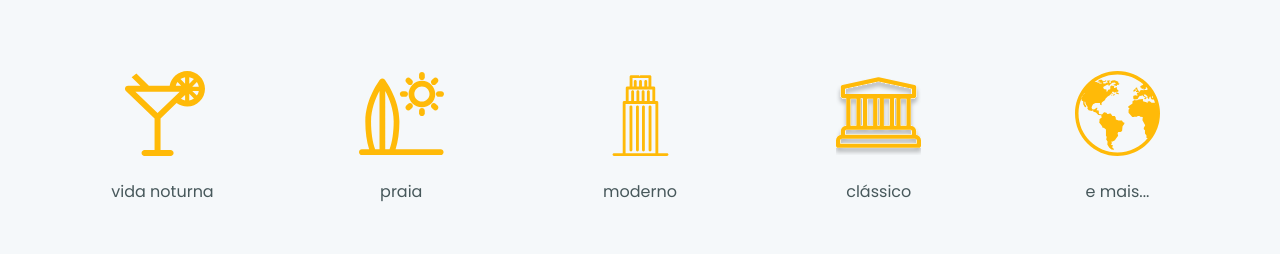
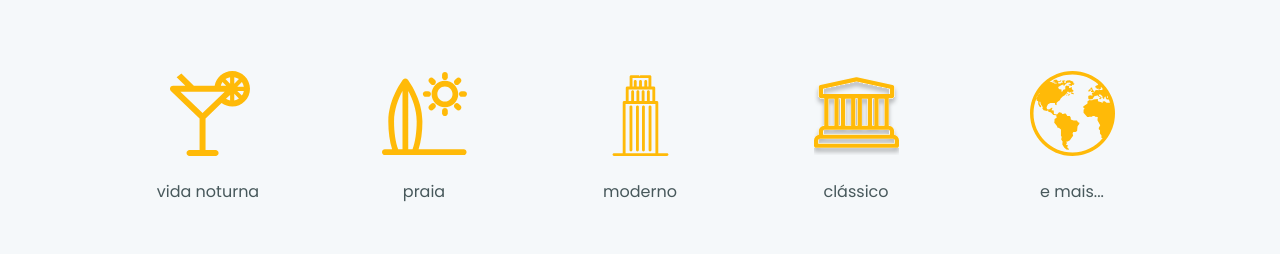
Before and after one commit to ElijahJunnior/Ignite-reactjs-09-Worldtrip, a Next.js app: page / in a window 1280 px wide. Shown: the part 486-740 px from the top of the page. Built offline with nearby package versions, Linux system fonts and the light colour scheme; data requests are answered from the project's data file.

Commit message:
changing home page to make her respansive

```diff
--- a/src/components/Home/TravelType.tsx
+++ b/src/components/Home/TravelType.tsx
@@ -7,7 +7,7 @@ interface ITrevelTypeProps {
 
 export function TrevelType({ description, imageSrc }: ITrevelTypeProps) {
     return (
-        <Flex w="125px" flexDir="column" align="center" justify="center">
+        <Flex flexDir="column" align="center" justify="center" mx="auto">
             <Image src={imageSrc} alt={`icone simbolizando a ${description}`} />
             <Text pt="24px">{description}</Text>
         </Flex>
--- a/src/pages/index.tsx
+++ b/src/pages/index.tsx
@@ -2,7 +2,7 @@
 import { GetStaticProps } from 'next';
 
 // Chakra
-import { Box, Flex, Text, Heading, Image, Divider, Show, useBreakpointValue } from '@chakra-ui/react';
+import { Box, Flex, Text, Heading, Image, Divider, Show, useBreakpointValue, SimpleGrid } from '@chakra-ui/react';
 
 // My Components
 import { Header } from '../components/Header';
@@ -75,15 +75,21 @@ export default function Home({ continents }: HomeProps) {
           </Show>
         </Flex>
       </Flex>
-      <Flex
-        w="100%" maxW={1440} px={["0", "32px", "100px"]}
-        mt="120px" mx="auto" justify="space-between"
+      <SimpleGrid
+        w="100%" maxW={1440} mt="120px" mx="auto"
+        px={["0", "32px", "100px"]} minChildWidth="125px"
       >
         <TrevelType description='vida noturna' imageSrc="/images/cocktail.svg" />
         <TrevelType description='praia' imageSrc="/images/surf.svg" />
         <TrevelType description='moderno' imageSrc="/images/building.svg" />
         <TrevelType description='clássico' imageSrc="/images/museum.svg" />
         <TrevelType description='e mais...' imageSrc="/images/earth.svg" />
+      </SimpleGrid>
+      <Flex
+        w="100%" maxW={1440}
+        px={["0", "32px", "100px"]}
+        mt="120px" mx="auto" justify="space-between"
+      >
       </Flex>
       <Divider w={120} h={1} alignSelf="center" mt="120px" bg="dark.text" />
       <Heading
```
